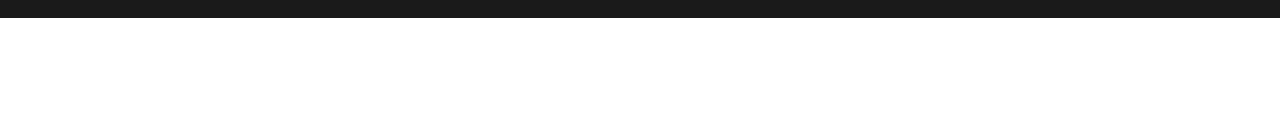
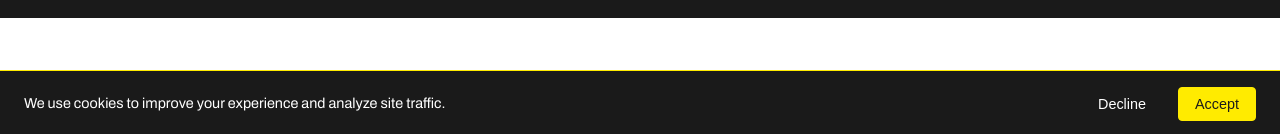
Before and after one commit to nikisiagit/bhculturecalendar, a Next.js app: page / in a window 1280 px wide. Shown: the part 663-797 px from the top of the page. Built offline with nearby package versions, Linux system fonts and the light colour scheme; no server answers.

Commit message:
Feature: Add GDPR Cookie Consent Banner and conditional Analytics

```diff
--- /dev/null
+++ b/src/app/cookie-styles.css
@@ -0,0 +1,65 @@
+
+/* Cookie Banner */
+.cookie-banner {
+  position: fixed;
+  bottom: 0;
+  left: 0;
+  right: 0;
+  background-color: var(--black);
+  border-top: 1px solid var(--accent);
+  padding: var(--spacing-md) var(--spacing-lg);
+  display: flex;
+  flex-direction: column;
+  align-items: center;
+  gap: var(--spacing-md);
+  z-index: 2000;
+  font-family: var(--font-body);
+}
+
+@media (min-width: 768px) {
+  .cookie-banner {
+    flex-direction: row;
+    justify-content: space-between;
+  }
+}
+
+.cookie-banner p {
+  color: var(--white);
+  margin: 0;
+  font-size: 0.9rem;
+}
+
+.cookie-buttons {
+  display: flex;
+  gap: var(--spacing-md);
+}
+
+.cookie-btn {
+  padding: 8px 16px;
+  border-radius: 4px;
+  font-size: 0.9rem;
+  font-weight: 500;
+  cursor: pointer;
+  transition: all 0.2s ease;
+}
+
+.cookie-btn.accept {
+  background-color: var(--accent);
+  color: var(--black);
+  border: 1px solid var(--accent);
+}
+
+.cookie-btn.accept:hover {
+  background-color: transparent;
+  color: var(--accent);
+}
+
+.cookie-btn.decline {
+  background-color: transparent;
+  color: var(--white);
+  border: 1px solid var(--gray);
+}
+
+.cookie-btn.decline:hover {
+  border-color: var(--white);
+}
--- a/src/app/layout.tsx
+++ b/src/app/layout.tsx
@@ -2,6 +2,8 @@ import type { Metadata } from "next";
 import Script from "next/script";
 import { Archivo, Archivo_Black } from "next/font/google";
 import "./globals.css";
+import "./cookie-styles.css";
+import CookieBanner from "@/components/CookieBanner";
 
 const archivo = Archivo({
   subsets: ["latin"],
@@ -27,20 +29,8 @@ export default function RootLayout({
   return (
     <html lang="en">
       <body className={`${archivo.variable} ${archivoBlack.variable}`}>
-        <Script
-          src="https://www.googletagmanager.com/gtag/js?id=G-JCWTLQ4F23"
-          strategy="afterInteractive"
-        />
-        <Script id="google-analytics" strategy="afterInteractive">
-          {`
-            window.dataLayer = window.dataLayer || [];
-            function gtag(){dataLayer.push(arguments);}
-            gtag('js', new Date());
-
-            gtag('config', 'G-JCWTLQ4F23');
-          `}
-        </Script>
         {children}
+        <CookieBanner />
       </body>
     </html>
   );
--- /dev/null
+++ b/src/components/CookieBanner.tsx
@@ -0,0 +1,65 @@
+'use client';
+
+import { useState, useEffect } from "react";
+import Script from "next/script";
+
+export default function CookieBanner() {
+    const [showBanner, setShowBanner] = useState(false);
+    const [consentGranted, setConsentGranted] = useState(false);
+    const GA_MEASUREMENT_ID = 'G-JCWTLQ4F23';
+
+    useEffect(() => {
+        // Check if user has already made a choice
+        const storedConsent = localStorage.getItem("cookie_consent");
+
+        if (storedConsent === "granted") {
+            setConsentGranted(true);
+        } else if (!storedConsent) {
+            // Only show banner if no choice has been made
+            setShowBanner(true);
+        }
+    }, []);
+
+    const acceptCookie = () => {
+        setConsentGranted(true);
+        setShowBanner(false);
+        localStorage.setItem("cookie_consent", "granted");
+    };
+
+    const declineCookie = () => {
+        setConsentGranted(false);
+        setShowBanner(false);
+        localStorage.setItem("cookie_consent", "denied");
+    };
+
+    return (
+        <>
+            {consentGranted && (
+                <>
+                    <Script
+                        src={`https://www.googletagmanager.com/gtag/js?id=${GA_MEASUREMENT_ID}`}
+                        strategy="afterInteractive"
+                    />
+                    <Script id="google-analytics" strategy="afterInteractive">
+                        {`
+              window.dataLayer = window.dataLayer || [];
+              function gtag(){dataLayer.push(arguments);}
+              gtag('js', new Date());
+              gtag('config', '${GA_MEASUREMENT_ID}');
+            `}
+                    </Script>
+                </>
+            )}
+
+            {showBanner && (
+                <div className="cookie-banner">
+                    <p>We use cookies to improve your experience and analyze site traffic.</p>
+                    <div className="cookie-buttons">
+                        <button onClick={declineCookie} className="cookie-btn decline">Decline</button>
+                        <button onClick={acceptCookie} className="cookie-btn accept">Accept</button>
+                    </div>
+                </div>
+            )}
+        </>
+    );
+}
```
